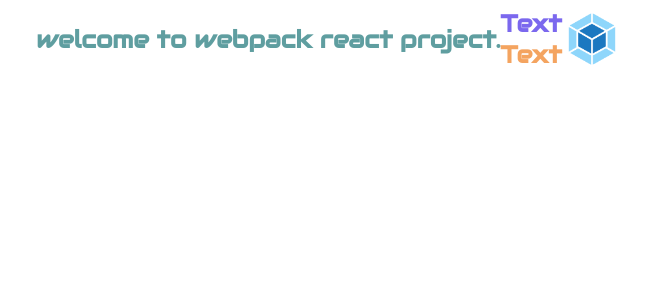
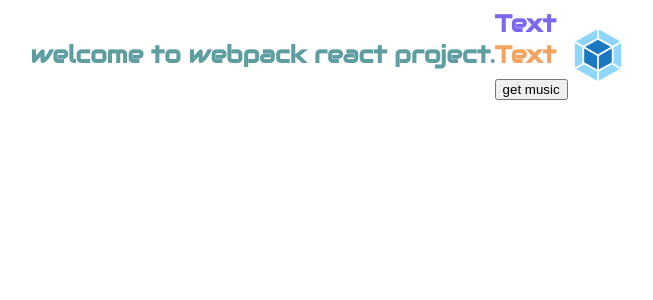
Before and after one commit to Leophen/webpack-react, a React app: page / in a window 1280 px wide. Shown: the top 300 px of the page, without its empty margins (311-964 px from the left). Built offline with nearby package versions, Linux system fonts and the light colour scheme.

Commit message:
feat: add axios

```diff
--- a/package.json
+++ b/package.json
@@ -37,6 +37,7 @@
   "dependencies": {
     "@types/react": "^17.0.37",
     "@types/react-dom": "^17.0.11",
+    "axios": "^0.24.0",
     "react": "^17.0.2",
     "react-dom": "^17.0.2"
   }
--- a/src/components/Text.tsx
+++ b/src/components/Text.tsx
@@ -1,11 +1,17 @@
 import React from 'react';
 import './Text.scss';
+import axios from 'axios';
 
 function Text() {
+  const getMusic = async (name: string) => {
+    const res = await axios.get(`https://api.apiopen.top/searchMusic?name=${name}`)
+    console.log(res)
+  }
   return (
     <div className="text">
       <div className="purple-text">Text</div>
       <div className="orange-text">Text</div>
+      <button onClick={() => getMusic('黑色毛衣')}>get music</button>
     </div>
   );
 }
```
